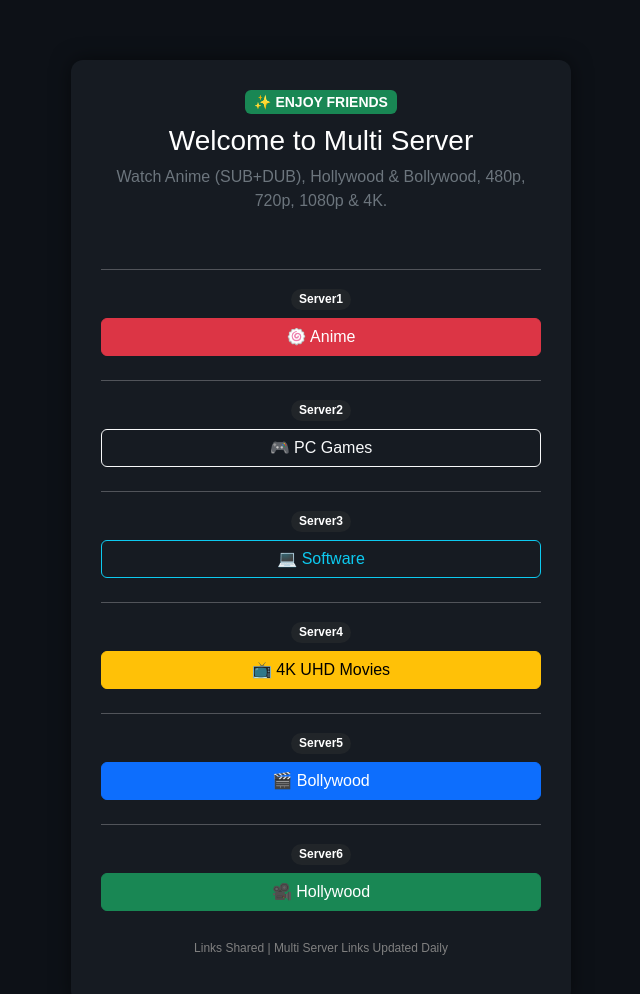
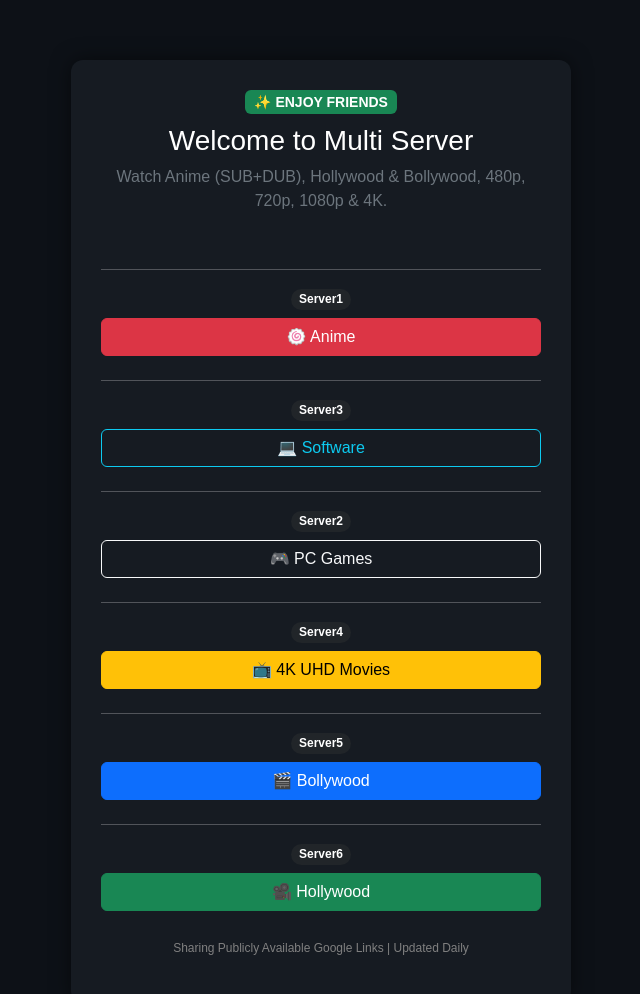
Before and after one commit to khagen124/linksshared, a plain HTML site: page index.html in a window 1280 px wide. Shown: the whole page, without its empty margins (319-959 px from the left). Drawn offline with nearby package versions, Linux system fonts and the light colour scheme.

Commit message:
Update index.html

```diff
--- a/index.html
+++ b/index.html
@@ -73,11 +73,11 @@ body {
         <br><hr><span class="badge rounded-pill bg-dark">Server1</span><br>
         <a href="/server1" target="_blank" class="btn btn-danger btn-custom">🍥 Anime</a>
 
+	    <br><hr><span class="badge rounded-pill bg-dark">Server3</span><br>
+        <a href="/server2" target="_blank" class="btn btn-outline-info btn-custom">💻 Software</a>
+
 		<br><hr><span class="badge rounded-pill bg-dark">Server2</span><br>
 		<a href="/server3" target="_blank" class="btn btn-outline-light btn-custom">🎮 PC Games</a>
-
-        <br><hr><span class="badge rounded-pill bg-dark">Server3</span><br>
-        <a href="/server2" target="_blank" class="btn btn-outline-info btn-custom">💻 Software</a>
 
         <br><hr><span class="badge rounded-pill bg-dark">Server4</span><br>
         <a href="https://moviebox.garden/server1" target="_blank" class="btn btn-warning btn-custom">📺 4K UHD Movies</a>
@@ -88,9 +88,9 @@ body {
         <br><hr><span class="badge rounded-pill bg-dark">Server6</span><br>
         <a href="https://moviebox.garden/server3" target="_blank" class="btn btn-success btn-custom">🎥 Hollywood</a>
 
-        <p class="footer-text">
-            Links Shared | Multi Server Links Updated Daily
-        </p>
+       <p class="footer-text">
+    Sharing Publicly Available Google Links | Updated Daily
+         </p>
 
     </div>
 </div>
```
